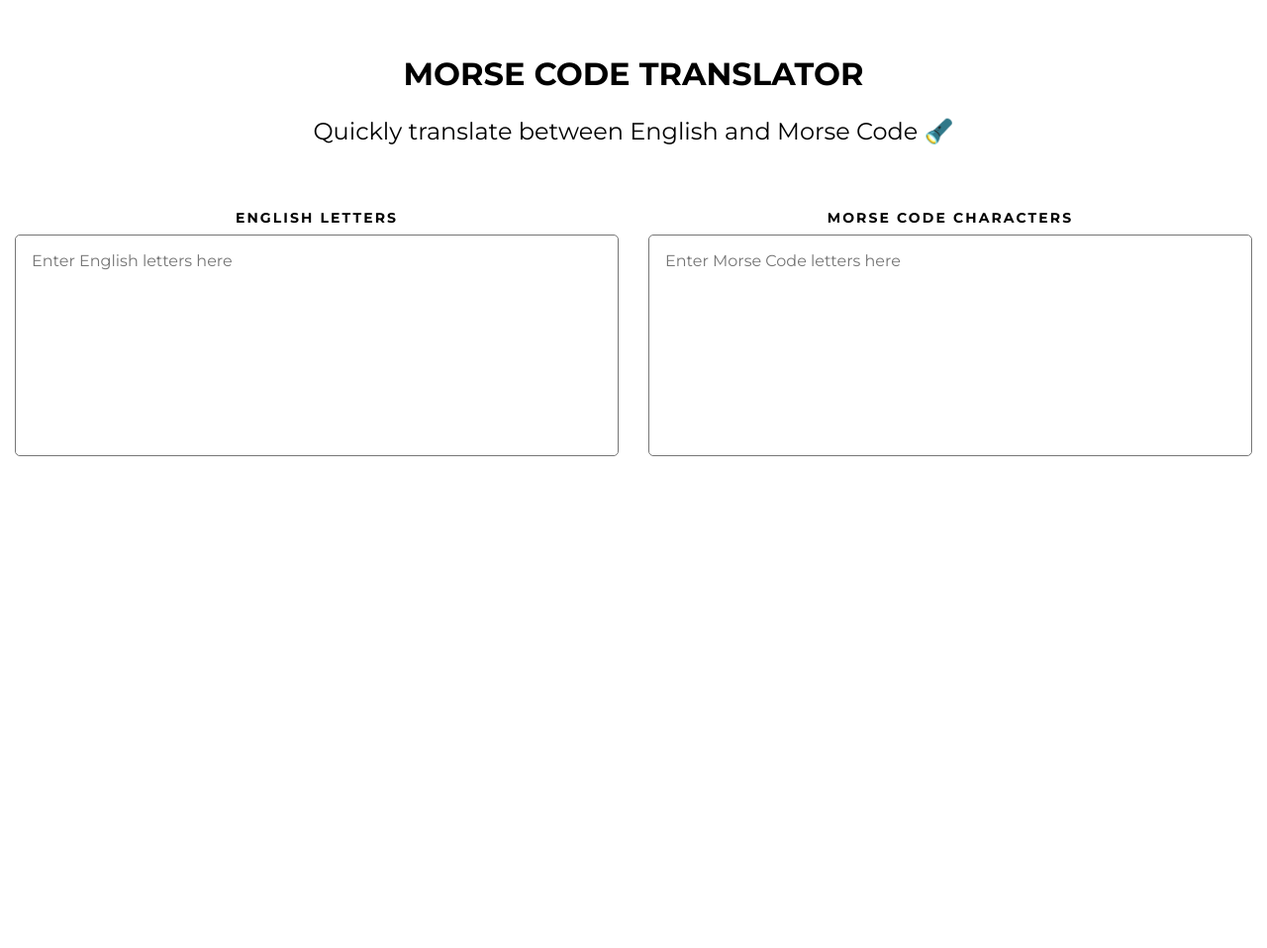
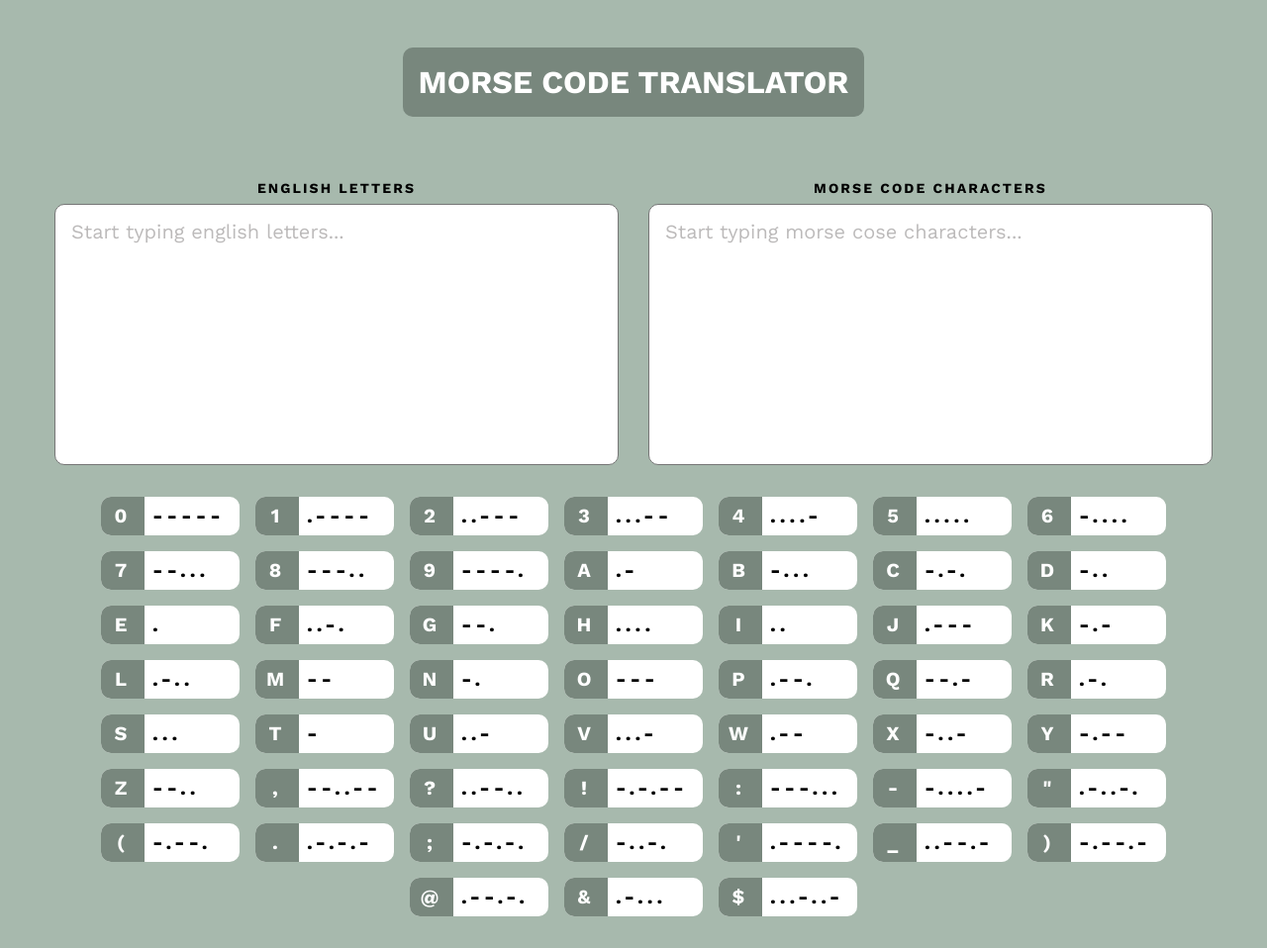
Before and after one commit to kvtrice/morse-code-translator, a website with bundled scripts: page index.html in a window 1280 px wide. Shown: the whole page at 99% size. Before the commit the page ends 800 px from the top, so only its background shows below. Built offline with nearby package versions, Linux system fonts and the light colour scheme.

Commit message:
Adds background color and morse code letter index

```diff
--- a/index.html
+++ b/index.html
@@ -16,7 +16,7 @@
 			crossorigin
 		/>
 		<link
-			href="https://fonts.googleapis.com/css2?family=Montserrat:ital,wght@0,100..900;1,100..900&display=swap"
+			href="https://fonts.googleapis.com/css2?family=Work+Sans:ital,wght@0,100..900;1,100..900&display=swap"
 			rel="stylesheet"
 		/>
 		<link
@@ -32,9 +32,6 @@
 	<body>
 		<main class="morse-code">
 			<h1 class="morse-code__heading">Morse Code Translator</h1>
-			<p class="morse-code__description">
-				Quickly translate between English and Morse Code 🔦
-			</p>
 			<div class="morse-code__translators">
 				<div class="morse-code__translators__english">
 					<label
@@ -45,7 +42,7 @@
 					<textarea
 						name="english"
 						id="english"
-						placeholder="Enter English letters here"
+						placeholder="Start typing english letters..."
 						class="morse-code__translators__english__input"
 						rows="10"
 					></textarea>
@@ -59,12 +56,16 @@
 					<textarea
 						name="morse"
 						id="morse"
-						placeholder="Enter Morse Code letters here"
+						placeholder="Start typing morse cose characters..."
 						class="morse-code__translators__morse__input"
 						rows="10"
 					></textarea>
 				</div>
 			</div>
+			<div
+				class="index"
+				id="index"
+			></div>
 		</main>
 	</body>
 </html>
--- a/main.js
+++ b/main.js
@@ -1,3 +1,4 @@
+import { createIndex } from "./modules/dom-utils.js";
 import {
 	morseToEnglishLowerCase,
 	translateEnglishToMorse,
@@ -19,3 +20,5 @@ morseTextBox.addEventListener("input", e => {
 	const cleanedEnglishText = morseToEnglishLowerCase(capitalisedEnglishText);
 	englishTextBox.value = cleanedEnglishText;
 });
+
+createIndex();
--- /dev/null
+++ b/modules/dom-utils.js
@@ -0,0 +1,12 @@
+import { morseChars } from "./data.js";
+
+export const createIndex = () => {
+	const indexDiv = document.getElementById("index");
+
+	Object.entries(morseChars).map(([key, value]) => {
+		const charDiv = document.createElement("div");
+		charDiv.classList.add("index__item");
+		charDiv.innerHTML += `<div class="index__item__key">${key}</div> <div class="index__item__value">${value}</div>`;
+		indexDiv.appendChild(charDiv);
+	});
+};
--- a/scss/partials/_variables.scss
+++ b/scss/partials/_variables.scss
@@ -1,2 +1,4 @@
-$primary-font: "Montserrat", sans-serif;
+$primary-font: "Work Sans", sans-serif;
 $mobile-breakpoint: 800px;
+$primary-bg: #a7b9ad;
+$darker-bg: #78877d;
--- a/scss/style.scss
+++ b/scss/style.scss
@@ -1,36 +1,45 @@
 @use "./partials/variables" as v;
 @use "./partials/mixins" as m;
+@import "../css/normalize.css";
+
+body {
+	background: v.$primary-bg;
+}
 
 .morse-code {
+	width: 100vw;
+	height: 100vh;
 	display: flex;
 	flex-direction: column;
 	align-items: center;
 	text-align: center;
 	font-family: v.$primary-font;
-	margin: 0 auto;
+	margin: auto;
 
 	&__heading {
 		margin-top: 3rem;
-		margin-bottom: 0;
+		margin-bottom: 4rem;
 		text-transform: uppercase;
 		line-height: 1.2;
-	}
+		background-color: v.$darker-bg;
+		padding: 1rem;
+		color: white;
+		border-radius: 10px;
 
-	&__description {
-		margin-bottom: 4rem;
-		font-size: 1.5rem;
+		@include m.mobile-media-query {
+			margin: 1rem;
+		}
 	}
 
 	&__translators {
 		@include m.flex-center;
 		width: 100%;
 		margin: 0 auto;
-		max-width: 1300px;
-		gap: 1rem;
+		max-width: 1200px;
 
 		@include m.mobile-media-query {
 			flex-direction: column;
-			margin: 1rem;
+			gap: 1rem;
 		}
 
 		&__english,
@@ -51,12 +60,57 @@
 			&__input {
 				padding: 1rem;
 				resize: none;
-				width: calc(100% - 3rem);
-				border-radius: 5px;
+				width: calc(100% - 4rem);
+				border-radius: 10px;
 				font-family: v.$primary-font;
-				color: gray;
-				font-size: 16px;
+				font-weight: 600;
+				color: black;
+				font-size: 20px;
+
+				&::placeholder {
+					font-weight: 400;
+					color: rgb(188, 186, 186);
+				}
 			}
 		}
 	}
 }
+
+.index {
+	display: flex;
+	flex-direction: row;
+	flex-wrap: wrap;
+	max-width: 1200px;
+	justify-content: center;
+	margin: 2rem;
+	gap: 1rem;
+	padding-bottom: 2rem;
+
+	&__item {
+		display: flex;
+		flex-direction: row;
+		width: 140px;
+		text-align: left;
+		background-color: white;
+		border-radius: 10px;
+		color: black;
+		font-size: 20px;
+		font-weight: bold;
+		letter-spacing: 0.2em;
+		overflow: hidden;
+
+		&__key {
+			text-align: center;
+			padding: 0.5rem;
+			background-color: v.$darker-bg;
+			height: 100%;
+			width: 20%;
+			color: white;
+		}
+
+		&__value {
+			text-align: center;
+			padding: 0.5rem;
+		}
+	}
+}
```
Also changed, not shown: css/normalize.css (added), css/style.css, 1 other file.
